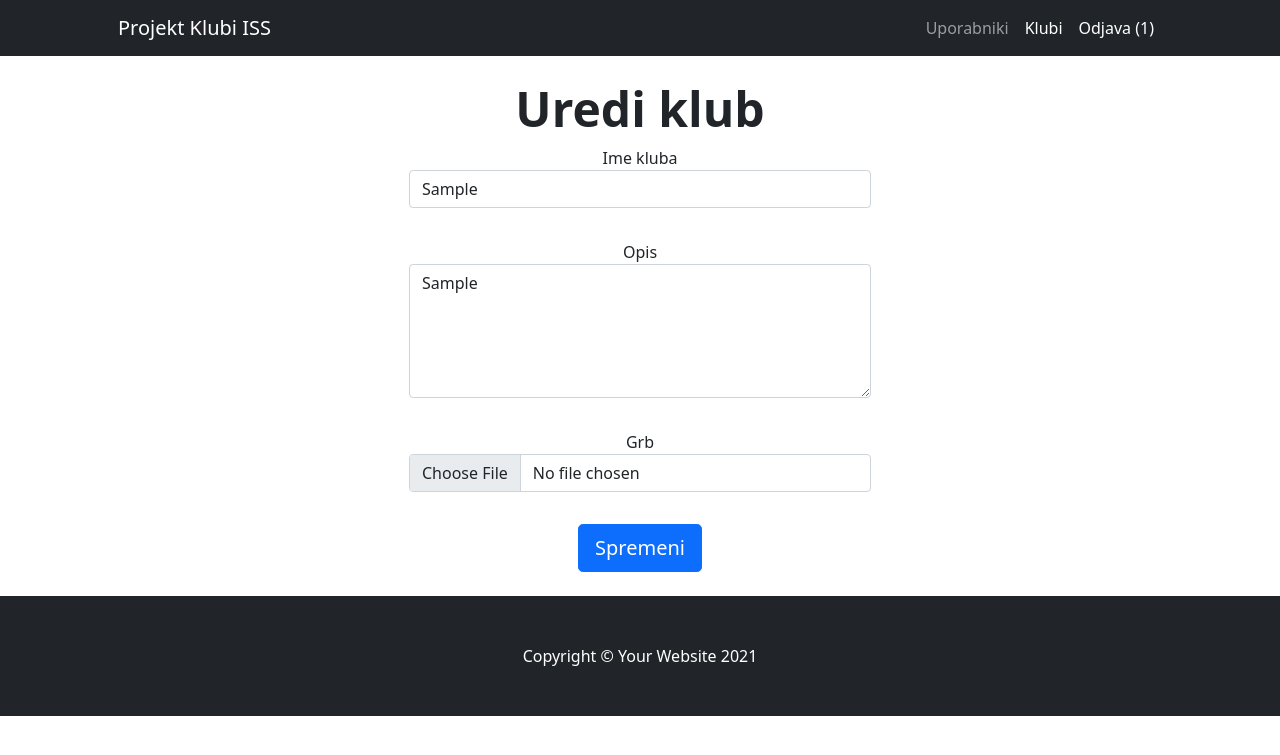
After one commit to tonchek/klubi, a PHP site: page /club_edit.php?id=1 in a window 1280 px wide. The commit adds this page. Shown: the top 755 px of the page. Run offline with PHP 8.4, Linux system fonts and the light colour scheme; the visitor is signed in with stand-in values (Sample User, id 1); tables that the repository leaves empty or names only in its code hold one stand-in row (values such as "Sample post"); some libraries are stand-ins or nearby versions.

Commit message:
Urejanje in brisanje klubov

```diff
--- /dev/null
+++ b/club_edit.php
@@ -0,0 +1,61 @@
+<?php
+    include_once "header.php";
+    include_once "database.php";
+
+$id = (int) $_GET['id'];
+
+$query = "SELECT * FROM klubi WHERE id_klubi = ?";
+$stmt = $pdo->prepare($query);
+$stmt->execute([$id]);
+
+if ($stmt->rowCount() != 1) {
+    header("Location: index.php");
+    die();
+}
+$klub = $stmt->fetch();
+?>
+<section class="page-section">
+    <div class="container px-lg-5">
+        <div class="text-center">
+            <div class="">
+                <h1 class="display-5 fw-bold">Uredi klub</h1>
+                <!--<p class="fs-4">Izpolnite podatke spodaj</p>*/-->
+            </div>
+            <div class="row">
+                <div class="col-lg-6 mx-auto">
+                    <!-- To configure the contact form email address, go to mail/contact_me.php and update the email address in the PHP file on line 19.-->
+                    <form action="club_update.php" method="post" enctype="multipart/form-data">
+                        <input type="hidden" name="id" value="<?php echo $klub['id_klubi'];?>"/>
+                        <div class="control-group">
+                            <div class="form-group floating-label-form-group controls mb-0 pb-2">
+                                <label>Ime kluba</label>
+                                <input class="form-control" type="text" name="klub" placeholder="Vnesite ime kluba"
+                                    required="required" text="center" value="<?php echo $klub['klub']?>"/> </br>
+                            </div>
+                        </div>
+                        <div class="control-group">
+                            <div class="form-group floating-label-form-group controls mb-0 pb-2">
+                                <label>Opis</label></br>
+                                <textarea name="opis" cols="58" rows="5" class="form-control" id="message"
+                                    placeholder=    "Vnesite opis kluba"><?php echo $klub['opis']?></textarea>
+                                </br>
+                            </div>
+                        </div>
+                        <div class="control-group">
+                            <div class="form-group floating-label-form-group controls mb-0 pb-2">
+                                <label>Grb</label>
+                                <input class="form-control" type="file" name="grb"/> </br>
+                            </div>
+                        </div>
+                        <div class="form-group"><button class="btn btn-primary btn-lg" id="sendMessageButton"
+                                type="submit">Spremeni</button></div></br>
+                    </form>
+                </div>
+            </div>
+        </div>
+    </div>
+</section>
+
+<?php
+    include_once "footer.php";
+?>
```
Also changed, not shown: club.php (added, +46 -0 lines), club_delete.php (added, +14 -0 lines), club_update.php (added, +72 -0 lines), clubs.php (+5 -4 lines), grbi/20210906111544000000mura.png (added), grbi/20210906111627000000celje.png (added), grbi/20210906111710000000olimpija.png (added), grbi/20210906111811000000rudar velenje.png (added), grbi/20210906111854000000šmartno.png (added), grbi/20210906111946000000bravo.png (added), grbi/20210906112019000000koper.png (added), grbi/20210906112052000000triglav.png (added).
